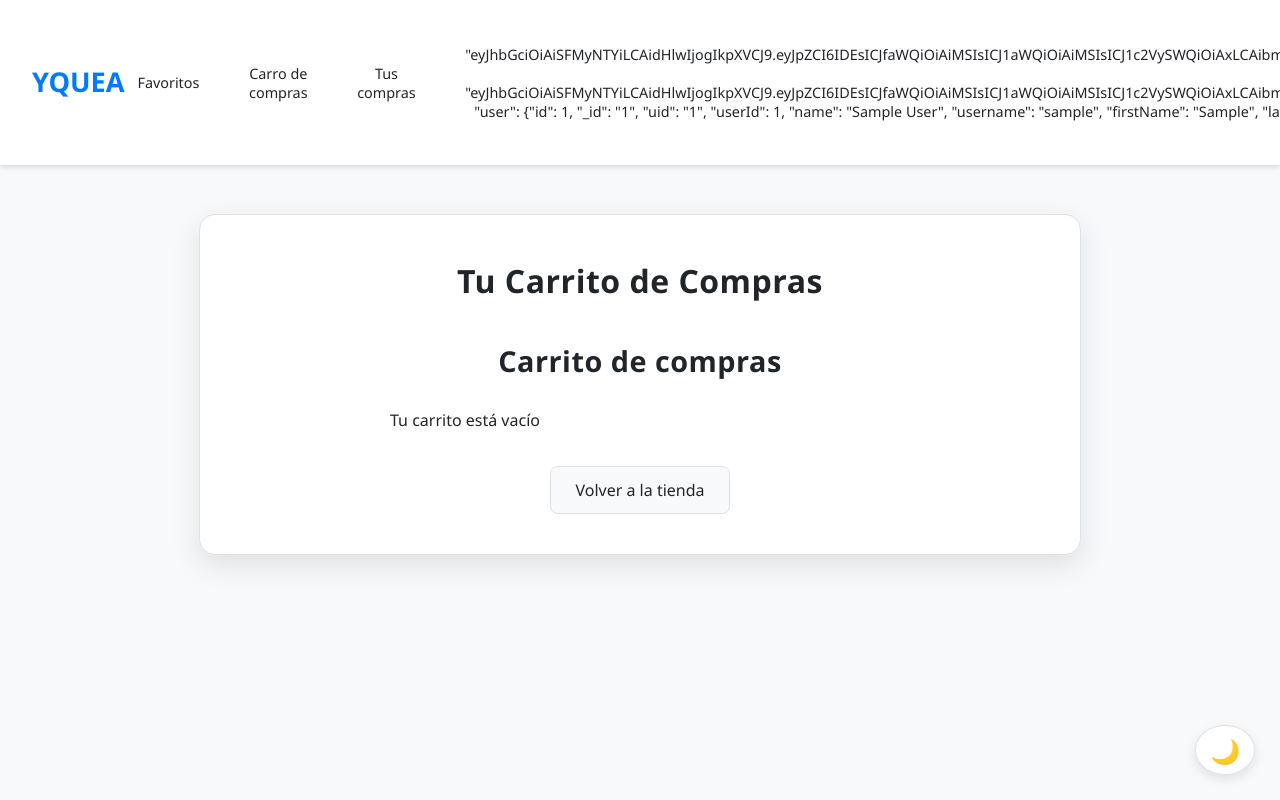
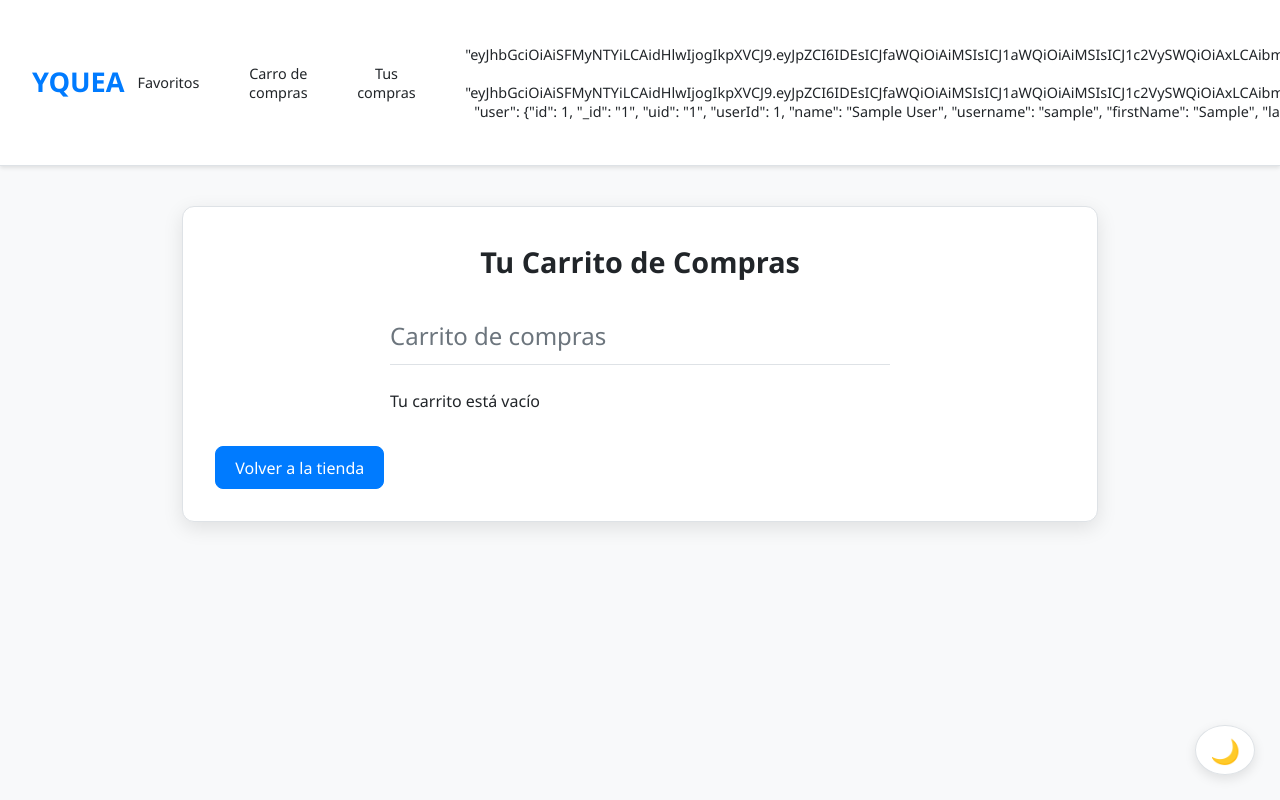
Before and after one commit to ZCardonaZ/QueaDarwin, a React (Vite) app: page /cart in a window 1280 px wide. Shown: the top 800 px of the page. Built offline with nearby package versions, Linux system fonts and the light colour scheme; sample sign-in values are in the browser's storage.

Commit message:
Update CartPage.css

```diff
--- a/src/Components/CartPage/CartPage.css
+++ b/src/Components/CartPage/CartPage.css
@@ -1,46 +1,45 @@
 .cart-page {
-  max-width: 800px;
-  margin: 3rem auto;
-  padding: 2.5rem;
+  max-width: 850px;
+  margin: 2.5rem auto;
+  padding: 2rem;
   background-color: var(--card-background);
-  border-radius: 16px;
-  box-shadow: 0 10px 30px var(--shadow-color);
+  border-radius: 12px;
+  box-shadow: 0 6px 20px var(--shadow-color);
   font-family: var(--font-family, 'Segoe UI', sans-serif);
   border: 1px solid var(--border-color);
 }
 
 .cart-page h2 {
-  font-size: 2rem;
+  font-size: 1.8rem;
   color: var(--text-primary);
   margin-bottom: 2rem;
   font-weight: 600;
-  letter-spacing: 0.5px;
   text-align: center;
 }
 
 .cart-page .carrito {
-  margin-top: 1.5rem;
+  margin-top: 0;
   background-color: transparent;
-  margin-bottom: 1.5rem;
+  margin-bottom: 2rem;
   padding: 0;
   border: none;
   box-shadow: none;
 }
 
 .cart-page .carrito h2 {
-  font-size: 1.8rem;
-  color: var(--text-primary);
+  font-size: 1.5rem;
+  color: var(--text-secondary);
   margin-bottom: 1.5rem;
-  display: flex;
-  align-items: center;
-  justify-content: center;
-  gap: 0.5rem;
+  font-weight: 500;
+  text-align: left;
+  padding-bottom: 0.5rem;
+  border-bottom: 1px solid var(--border-color);
 }
 
 .cart-page .carrito ul {
   list-style: none;
   padding: 0;
-  margin: 0 0 2rem 0;
+  margin: 0 0 1.5rem 0;
 }
 
 .cart-page .carrito li {
@@ -48,39 +47,42 @@
   justify-content: space-between;
   align-items: center;
   background-color: var(--background-secondary);
-  margin-bottom: 0.75rem;
-  padding: 1rem 1.5rem;
-  border-radius: 10px;
+  margin-bottom: 1rem;
+  padding: 1rem 1.25rem;
+  border-radius: 8px;
   font-size: 1rem;
   color: var(--text-primary);
   border: 1px solid var(--border-color);
-  transition: transform 0.2s ease, background-color 0.2s ease;
+  transition: box-shadow 0.2s ease;
 }
 
 .cart-page .carrito li:hover {
-  background-color: #e9ecef;
+  box-shadow: 0 2px 8px var(--shadow-color);
 }
 
-.cart-page .carrito .remover-item-btn {
-  background-color: #dc3545;
+.cart-page .carrito .remover-item-btn,
+.cart-page .carrito li button {
+  background-color: #e74c3c;
   color: white;
   border: none;
   border-radius: 6px;
-  padding: 0.5rem 0.9rem;
+  padding: 0.4em 0.8em;
   cursor: pointer;
-  font-size: 0.9rem;
+  font-size: 0.85rem;
   font-weight: 500;
-  transition: all 0.2s ease;
+  transition: background-color 0.2s ease;
+  margin-left: 1rem;
 }
 
-.cart-page .carrito .remover-item-btn:hover {
-  background-color: #c82333;
+.cart-page .carrito .remover-item-btn:hover,
+.cart-page .carrito li button:hover {
+  background-color: #c0392b;
 }
 
 .cart-page .carrito h3 {
   font-size: 1.1rem;
   color: var(--text-secondary);
-  margin: 1rem 0;
+  margin: 0.75rem 0;
   font-weight: 500;
   display: flex;
   justify-content: space-between;
@@ -88,67 +90,12 @@
   border-bottom: 1px solid var(--border-color);
 }
 
-.cart-page #fin {
-  background-color: var(--accent-primary);
-  color: var(--background-primary);
-  width: 100%;
-  padding: 1rem;
-  font-size: 1.1rem;
-  margin-top: 1.5rem;
-  letter-spacing: 0.5px;
-  border: none;
-  border-radius: 8px;
+.cart-page .carrito h3:last-of-type {
+  color: var(--text-primary);
+  font-size: 1.3rem;
+  font-weight: 600;
+  border-top: 2px solid var(--accent-primary);
+  border-bottom: none;
+  margin-top: 1rem;
+  padding-top: 0.75rem;
 }
-
-.cart-page #fin:hover {
-  background-color: var(--accent-hover);
-}
-
-.cart-page .empty-cart-message {
-  color: var(--text-secondary);
-  font-size: 1.2rem;
-  text-align: center;
-  padding: 2rem;
-  border: 2px dashed var(--border-color);
-  border-radius: 10px;
-  margin-top: 1rem;
-  background-color: var(--background-secondary);
-}
-
-.cart-page .volver-inicio {
-  background-color: var(--background-secondary);
-  color: var(--text-primary);
-  border: 1px solid var(--border-color);
-  padding: 0.75rem 1.5rem;
-  border-radius: 8px;
-  cursor: pointer;
-  transition: background-color 0.2s ease, color 0.2s ease;
-  display: block;
-  width: fit-content;
-  margin: 2rem auto 0;
-}
-
-.cart-page .volver-inicio:hover {
-  background-color: #e2e6ea;
-  border-color: #dae0e5;
-}
-
-
-@media (max-width: 768px) {
-  .cart-page {
-    padding: 1.5rem;
-    margin: 2rem 1rem;
-  }
-
-  .cart-page .carrito li {
-    flex-direction: column;
-    align-items: flex-start;
-    gap: 0.5rem;
-    padding: 1rem;
-  }
-
-  .cart-page .carrito .remover-item-btn {
-    align-self: flex-end;
-    margin-top: 0.5rem;
-  }
-}
```
